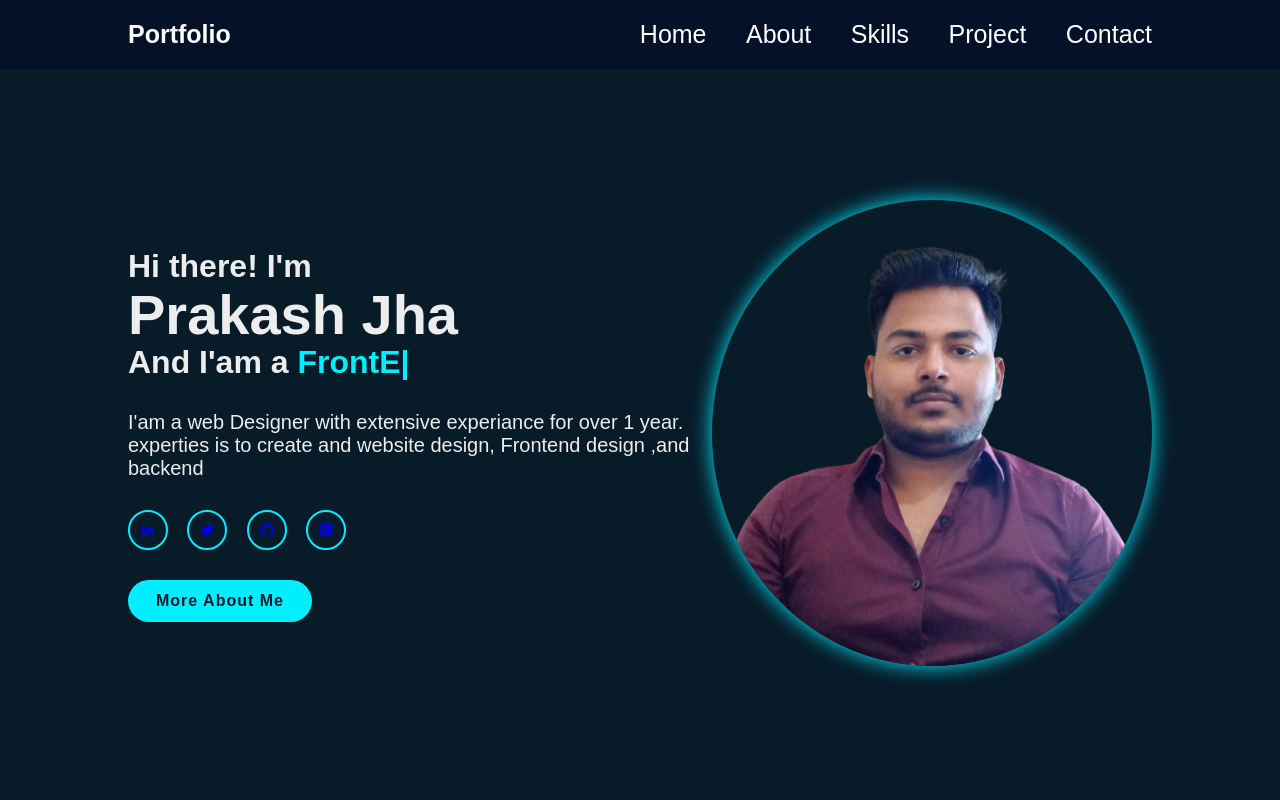
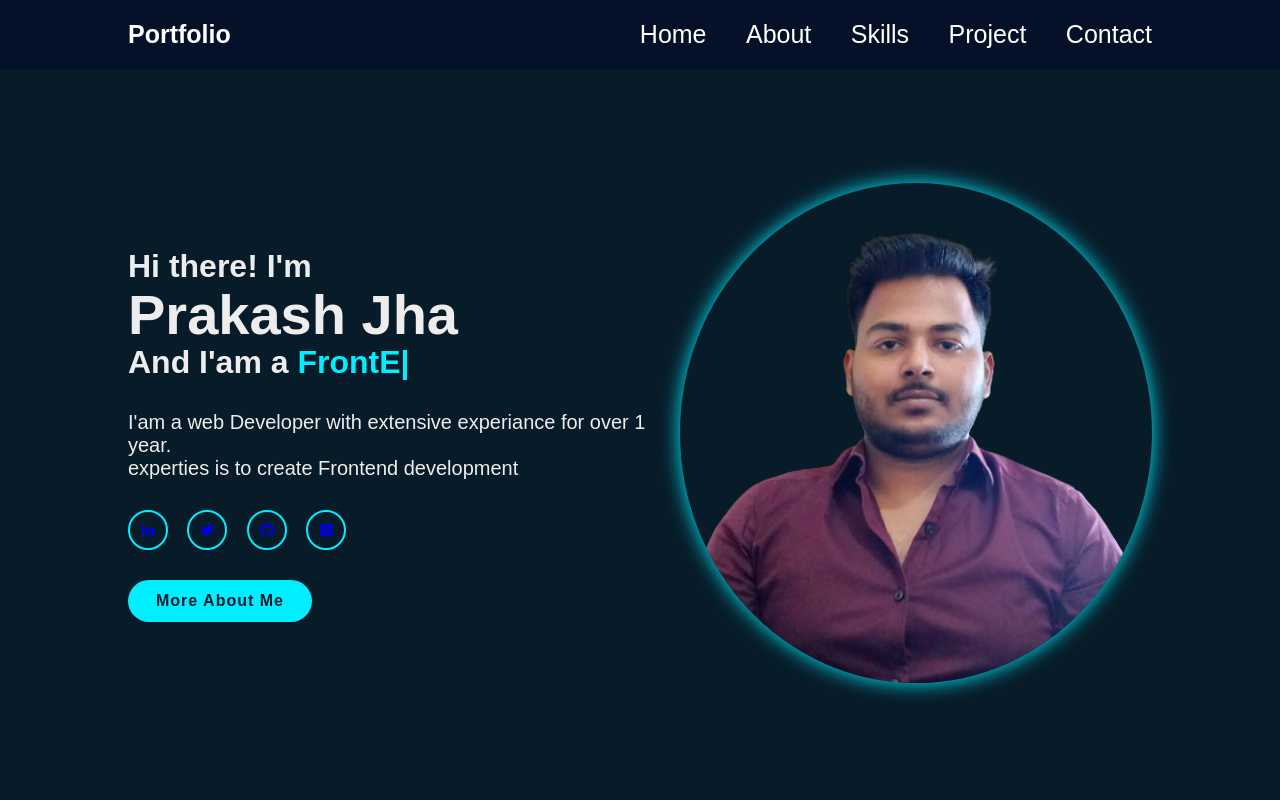
Before and after one commit to Prakash-2002/portfolio, a plain HTML site: page index.html in a window 1280 px wide. Shown: the top 800 px of the page. Drawn offline with nearby package versions, Linux system fonts and the light colour scheme.

Commit message:
Update index.html

```diff
--- a/index.html
+++ b/index.html
@@ -31,9 +31,8 @@
         <h1>Prakash Jha</h1>
         <h3>And I'am a <span class="text"></span></h3>
         <p>
-          I'am a web Designer with extensive experiance for over 1 year.
-          <br />experties is to create and website design, Frontend design ,and
-          backend
+          I'am a web Developer with extensive experiance for over 1 year.
+          <br />experties is to create Frontend development
         </p>
         <div class="home-sci">
           <a href="https://www.linkedin.com/in/prakash-jha-9b0a7b1b0/" style="--i: 7"><i class="bx bxl-linkedin"></i></a>
```
